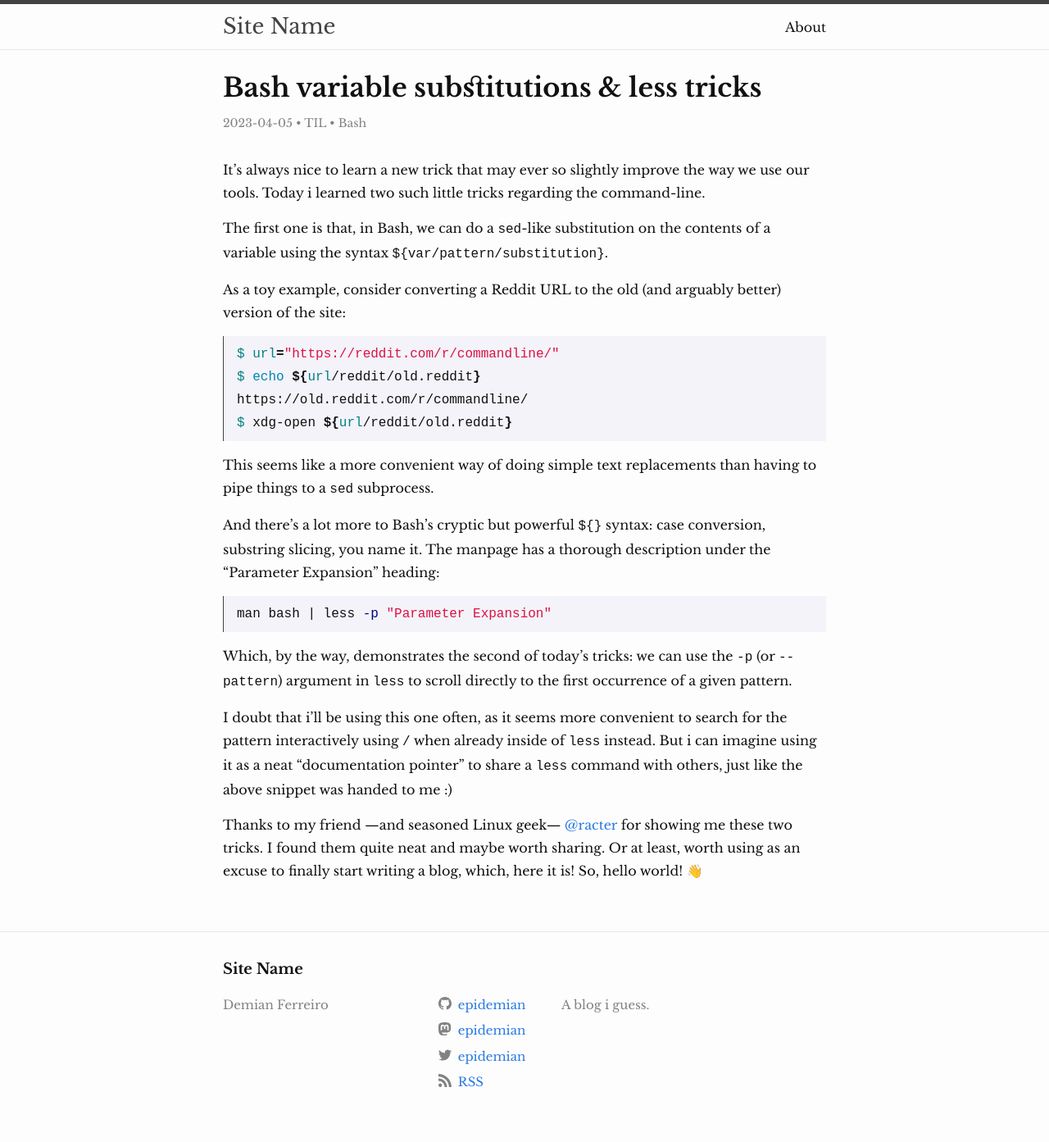
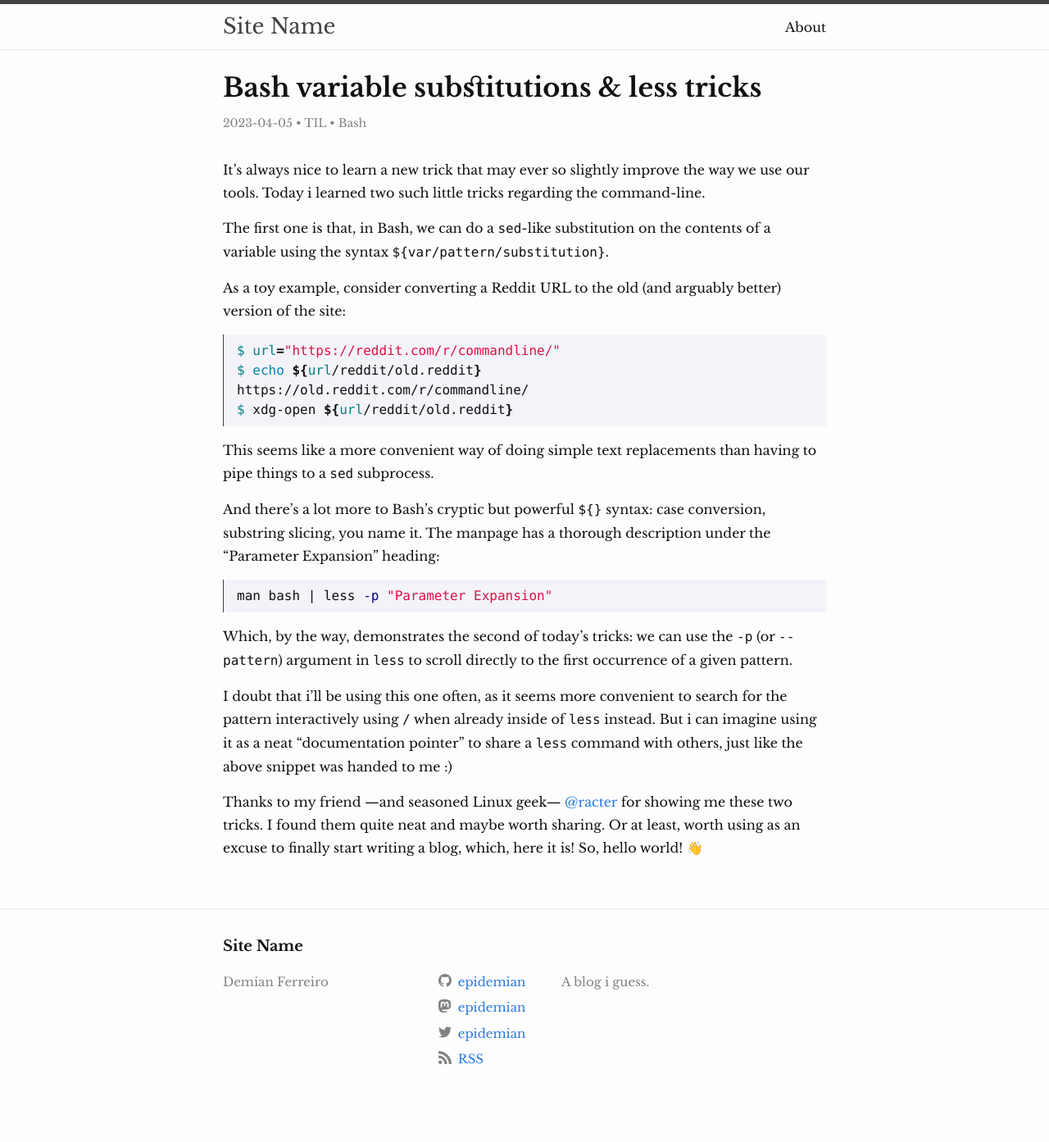
Before and after one commit to epidemian/epidemian.github.io, a Jekyll site: the page built from _posts/2023-04-05-bash-var-substitution.md, in a window 1280 px wide. Shown: the whole page at 82% size. Built offline with Jekyll 4.4.1, drawn with Linux system fonts in a browser that asks for light colours; after the commit the page ends 1365 px from its top, so only the background shows below that.

Commit message:
Tweak code style some more

```diff
--- a/_sass/minima/_base.scss
+++ b/_sass/minima/_base.scss
@@ -98,7 +98,13 @@ blockquote {
   }
 }
 
+pre,
+code {
+  font-family: ui-monospace, 'SFMono-Regular', 'SF Mono', 'Menlo', 'Consolas', 'Liberation Mono', monospace;
+}
+
 pre {
+  line-height: 1.5;
   background-color: #f3f3f9;
   padding: 8px 16px;
   overflow-x: auto;
--- a/_sass/minima/_syntax-highlighting.scss
+++ b/_sass/minima/_syntax-highlighting.scss
@@ -3,15 +3,16 @@
  */
 .highlight {
   @extend %vertical-rhythm;
+  --bold-weight: 600;
 
   .c     { color: #998; font-style: italic } // Comment
   .err   { color: #a61717; background-color: #e3d2d2 } // Error
-  .k     { font-weight: bold } // Keyword
-  .o     { font-weight: bold } // Operator
+  .k     { font-weight: var(--bold-weight) } // Keyword
+  .o     { font-weight: var(--bold-weight) } // Operator
   .cm    { color: #998; font-style: italic } // Comment.Multiline
-  .cp    { color: #999; font-weight: bold } // Comment.Preproc
+  .cp    { color: #999; font-weight: var(--bold-weight) } // Comment.Preproc
   .c1    { color: #998; font-style: italic } // Comment.Single
-  .cs    { color: #999; font-weight: bold; font-style: italic } // Comment.Special
+  .cs    { color: #999; font-weight: var(--bold-weight); font-style: italic } // Comment.Special
   .gd    { color: #000; background-color: #fdd } // Generic.Deleted
   .gd .x { color: #000; background-color: #faa } // Generic.Deleted.Specific
   .ge    { font-style: italic } // Generic.Emph
@@ -21,27 +22,27 @@
   .gi .x { color: #000; background-color: #afa } // Generic.Inserted.Specific
   .go    { color: #888 } // Generic.Output
   .gp    { color: #555 } // Generic.Prompt
-  .gs    { font-weight: bold } // Generic.Strong
+  .gs    { font-weight: var(--bold-weight) } // Generic.Strong
   .gu    { color: #aaa } // Generic.Subheading
   .gt    { color: #a00 } // Generic.Traceback
-  .kc    { font-weight: bold } // Keyword.Constant
-  .kd    { font-weight: bold } // Keyword.Declaration
-  .kp    { font-weight: bold } // Keyword.Pseudo
-  .kr    { font-weight: bold } // Keyword.Reserved
-  .kt    { color: #458; font-weight: bold } // Keyword.Type
+  .kc    { font-weight: var(--bold-weight) } // Keyword.Constant
+  .kd    { font-weight: var(--bold-weight) } // Keyword.Declaration
+  .kp    { font-weight: var(--bold-weight) } // Keyword.Pseudo
+  .kr    { font-weight: var(--bold-weight) } // Keyword.Reserved
+  .kt    { color: #458; font-weight: var(--bold-weight) } // Keyword.Type
   .m     { color: #099 } // Literal.Number
   .s     { color: #d14 } // Literal.String
   .na    { color: #008080 } // Name.Attribute
   .nb    { color: #0086B3 } // Name.Builtin
-  .nc    { color: #458; font-weight: bold } // Name.Class
+  .nc    { color: #458; font-weight: var(--bold-weight) } // Name.Class
   .no    { color: #008080 } // Name.Constant
   .ni    { color: #800080 } // Name.Entity
-  .ne    { color: #900; font-weight: bold } // Name.Exception
-  .nf    { color: #900; font-weight: bold } // Name.Function
+  .ne    { color: #900; font-weight: var(--bold-weight) } // Name.Exception
+  .nf    { color: #900; font-weight: var(--bold-weight) } // Name.Function
   .nn    { color: #555 } // Name.Namespace
   .nt    { color: #000080 } // Name.Tag
   .nv    { color: #008080 } // Name.Variable
-  .ow    { font-weight: bold } // Operator.Word
+  .ow    { font-weight: var(--bold-weight) } // Operator.Word
   .w     { color: #bbb } // Text.Whitespace
   .mf    { color: #099 } // Literal.Number.Float
   .mh    { color: #099 } // Literal.Number.Hex
```
